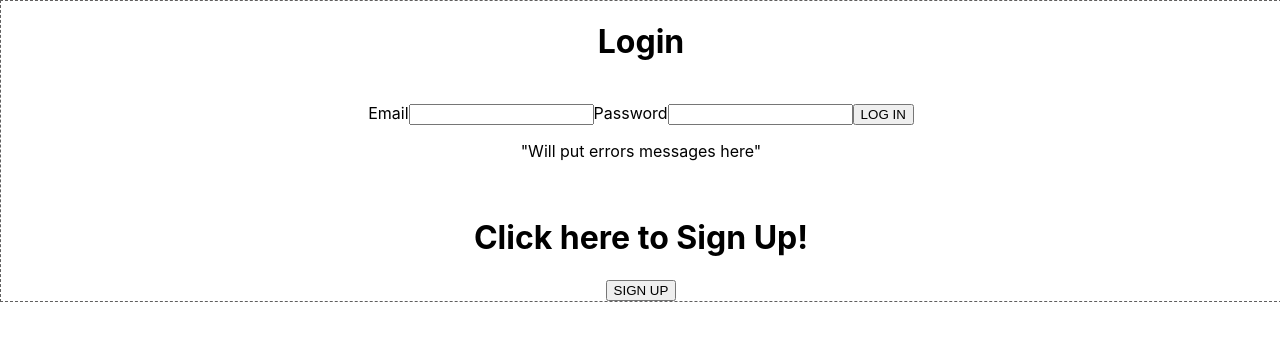
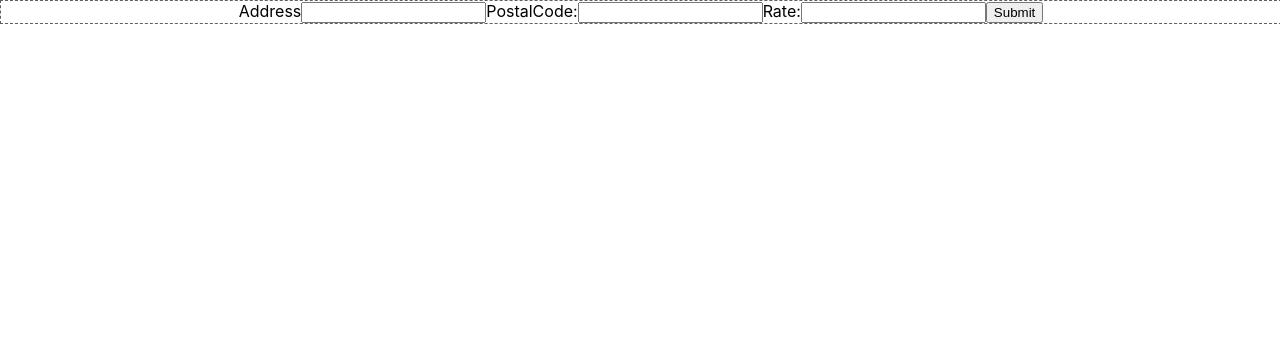
Before and after one commit to elvinhatamov/Pull-up, a React (Create React App) app: page /hostings/create in a window 1280 px wide. Shown: the top 340 px of the page. Built offline with nearby package versions, Linux system fonts and the light colour scheme.

Commit message:
first commit

```diff
--- a/controllers/listings.js
+++ b/controllers/listings.js
@@ -1,8 +1,13 @@
 //model here
+const Listings = require('../models/listing')
+
 
 //MAKE THIS ASYNC LATER WHEN WE ADD ACTUAL QUERIES
 async function create(req, res) {
+ console.log(req.body)
   try {
+     let list = new Listings(req.body)
+     list.save()
     //some query to add listing into the database
     console.log("pathing works on api/listings/create!!");
     res.status(200).json({ text: "Adding a Listing to MongoDB in the future" });
--- a/models/reservation.js
+++ b/models/reservation.js
@@ -2,7 +2,7 @@ const mongoose = require("mongoose");
 const Schema = mongoose.Schema;
 
 const reservationSchema = new Schema({
-  customer: {
+  user: {
     type: Schema.Types.ObjectId,
     ref: "User",
     required: true,
@@ -18,7 +18,7 @@ const reservationSchema = new Schema({
     required: true,
   },
   totalCost: {
-    type: Float,
+    type: Number,
     required: true,
   },
   dateStart: {
@@ -27,7 +27,7 @@ const reservationSchema = new Schema({
   },
   dateEnd: {
     type: Date,
-    required: type,
+    required: true,
   },
 });
 
--- a/server.js
+++ b/server.js
@@ -19,6 +19,7 @@ app.use("/api/users", require("./routes/api/users"));
 
 //normal routes here
 app.use("/api/listings", require("./routes/api/listings"));
+app.use('/api/hostings', require('./routes/api/hostings'))
 app.use("/api/reservations", require("./routes/api/reservations"));
 
 //"catch all" route
--- a/src/App.js
+++ b/src/App.js
@@ -7,6 +7,8 @@ import LoginForm from "./Components/LoginForm/LoginForm";
 
 import HomePage from "./Pages/HomePage/HomePage";
 import SignUpForm from "./Components/SignUpForm/SignUpForm";
+import Create from "./Components/Listing/Listing";
+
 
 function App() {
   //set state using hooks method
@@ -35,33 +37,37 @@ function App() {
   };
 
   return (
-    <div className="App">
-      <div className="wireframe">
+    <div className='App'>
+      <div className='wireframe'>
         {user ? (
           <Routes>
-            <Route path="/" element={<HomePage />} />
-            <Route path="/listing/detail" element={<ListingDetail />} />
+            <Route path='/' element={<HomePage />} />
+            <Route path='/listing/detail' element={<ListingDetail />} />
 
             <Route
-              path="/signup"
+              path='/signup'
               element={<SignUpForm handleLoginUpdate={handleLoginUpdate} />}
             ></Route>
           </Routes>
         ) : (
           <Routes>
             <Route
-              path="/signup"
+              path='/signup'
               element={<SignUpForm handleLoginUpdate={handleLoginUpdate} />}
             ></Route>
             <Route
-              path="*"
+              path='*'
               element={<LoginForm handleLoginUpdate={handleLoginUpdate} />}
+            />
+            <Route
+              path='/hostings/create'
+              element={<Create />}
             />
           </Routes>
         )}
       </div>
     </div>
-  );
+  )
 }
 
 export default App;
--- /dev/null
+++ b/src/Components/Listing/Listing.jsx
@@ -0,0 +1,68 @@
+import React , {useState} from 'react'
+import { useNavigate } from 'react-router'
+
+export default function Create(){
+ const [form, setForm] = useState({
+   address: '',
+   postalCode: '',
+   rate: Number,
+
+ })
+
+
+const navigate = useNavigate()
+
+function updateForm(e){
+setForm({
+ ...form,
+ [e.target.name]: e.target.value
+})
+}
+
+async function onSubmit(e) {
+   e.preventDefault();
+
+
+const newList = { ...form }
+
+await fetch("/api/hostings/create", {
+     method: "POST",
+     headers: {
+       "Content-Type": "application/json",
+     },
+     body: JSON.stringify(newList),
+   })
+   .catch(error => {
+     console.log(error);
+   });
+
+   setForm({ address: '', postalCode: '', rate: ''})
+   navigate("/");
+ }
+
+return (
+  <div>
+    <form onSubmit={onSubmit}>
+      <label>Address</label>
+      <input
+        type='text'
+        value={form.address}
+        onChange={updateForm}
+        name='address'
+      />
+      <label>PostalCode:</label>
+      <input
+        type='text'
+        value={form.postalCode}
+        onChange={updateForm}
+        name='postalCode'
+      />
+      <label>Rate:</label>
+      <input type='text' value={form.rate} onChange={updateForm} name='rate' />
+
+
+      <button onClick={updateForm}>Submit</button>
+    </form>
+  </div>
+)
+}
```
Also changed, not shown: models/listing.js (+3 -6 lines), routes/api/hostings.js (added, +11 -0 lines), 15 other files (tests, documents, lock files or other folders).
